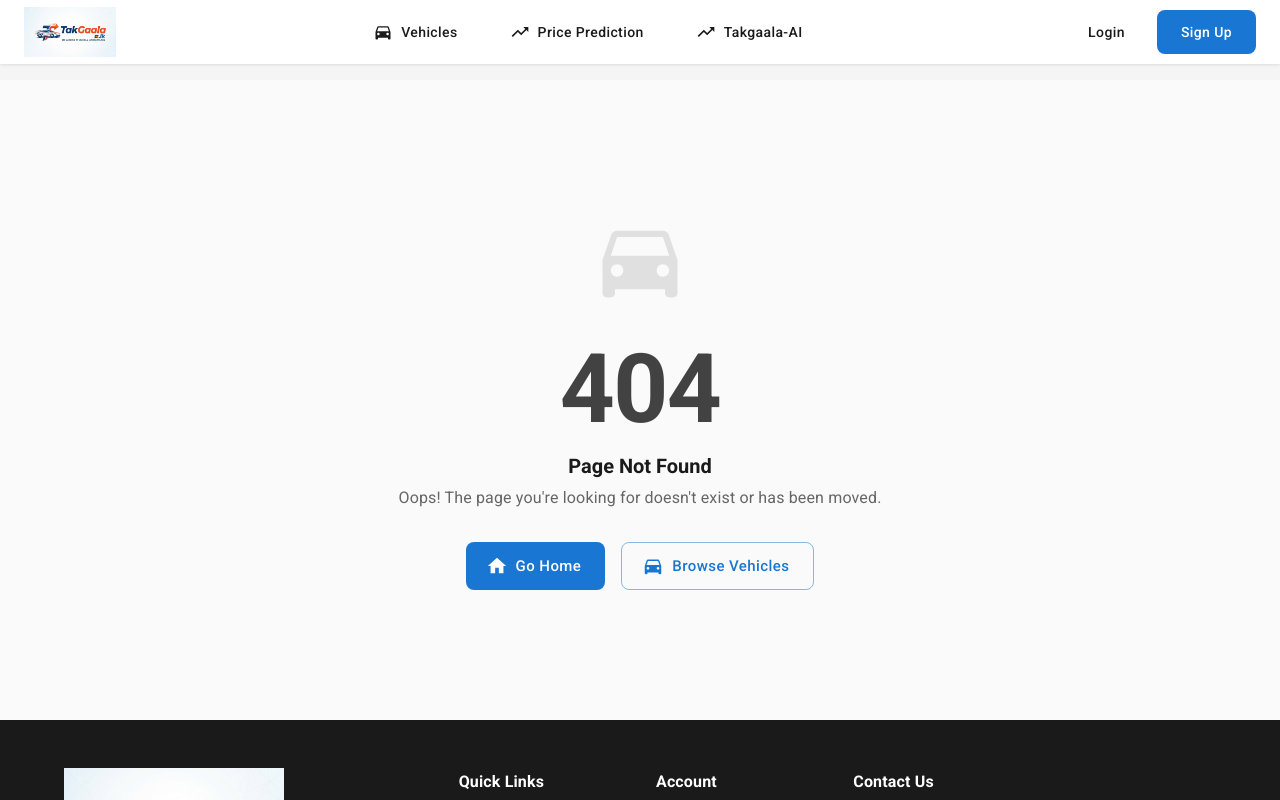
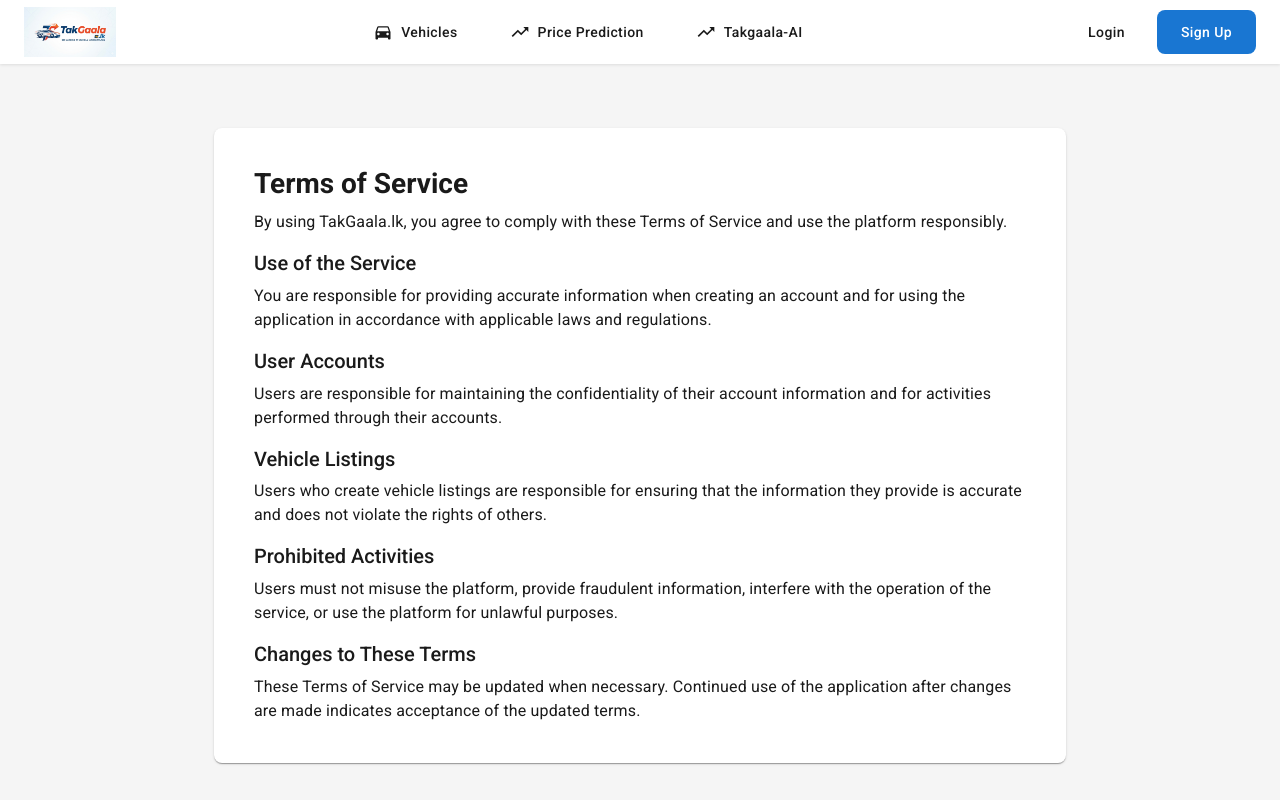
Before and after one commit to eranjanaWR/ivser, a React (Create React App) app in the folder SmartAutoHub/frontend/: page /terms-of-service in a window 1280 px wide. Shown: the top 800 px of the page. Built offline with nearby package versions, Linux system fonts and the light colour scheme.

Commit message:
Add privacy policy and terms of service pages

```diff
--- a/SmartAutoHub/frontend/src/App.js
+++ b/SmartAutoHub/frontend/src/App.js
@@ -43,6 +43,8 @@ import WishlistPage from './pages/WishlistPage';
 import Admin1Dashboard from './pages/Admin1Dashboard';
 import Admin2Dashboard from './pages/Admin2Dashboard';
 import BoostAdPage from './pages/BoostAdPage';
+import PrivacyPolicyPage from './pages/PrivacyPolicyPage';
+import TermsOfServicePage from './pages/TermsOfServicePage';
 import PremiumPostsPage from './pages/PremiumPostsPage';
 import AdvertisePackagesPage from './pages/AdvertisePackagesPage';
 import FinancialAidsPage from './pages/FinancialAidsPage';
@@ -233,6 +235,8 @@ function App() {
                 <Route path="/advertise-packages" element={<AdvertisePackagesPage />} />
                 <Route path="/financial-aids" element={<FinancialAidsPage />} />
                 <Route path="/takgaala-ai" element={<TakgaalaAIPage />} />
+                <Route path="/privacy-policy" element={<PrivacyPolicyPage />} />
+                <Route path="/terms-of-service" element={<TermsOfServicePage />} />
 
                 {/* Protected Routes */}
                 <Route path="/verification" element={
--- a/SmartAutoHub/frontend/src/components/common/Footer.js
+++ b/SmartAutoHub/frontend/src/components/common/Footer.js
@@ -145,7 +145,7 @@ const Footer = () => {
           <Box sx={{ display: 'flex', gap: 2 }}>
             <Typography
               component="a"
-              href="#"
+              href="/privacy-policy"
               variant="body2"
               sx={{ color: 'grey.500', textDecoration: 'none', '&:hover': { color: 'white' } }}
             >
@@ -153,7 +153,7 @@ const Footer = () => {
             </Typography>
             <Typography
               component="a"
-              href="#"
+              href="/terms-of-service"
               variant="body2"
               sx={{ color: 'grey.500', textDecoration: 'none', '&:hover': { color: 'white' } }}
             >
--- /dev/null
+++ b/SmartAutoHub/frontend/src/pages/PrivacyPolicyPage.js
@@ -0,0 +1,57 @@
+import React from 'react';
+import { Box, Container, Typography, Paper } from '@mui/material';
+
+const PrivacyPolicyPage = () => {
+  return (
+    <Box sx={{ py: 6, bgcolor: '#f5f5f5', minHeight: '80vh' }}>
+      <Container maxWidth="md">
+        <Paper sx={{ p: { xs: 3, md: 5 } }}>
+          <Typography variant="h3" component="h1" gutterBottom>
+            Privacy Policy
+          </Typography>
+
+          <Typography variant="body1" paragraph>
+            At TakGaala.lk, we respect your privacy and are committed to
+            protecting your personal information.
+          </Typography>
+
+          <Typography variant="h5" gutterBottom>
+            Information We Collect
+          </Typography>
+          <Typography variant="body1" paragraph>
+            We may collect information such as your name, email address,
+            contact details, account information, and information related to
+            vehicles and services you use through our platform.
+          </Typography>
+
+          <Typography variant="h5" gutterBottom>
+            How We Use Your Information
+          </Typography>
+          <Typography variant="body1" paragraph>
+            Your information may be used to provide and improve our services,
+            manage your account, process requests, communicate with you, and
+            maintain the security of the application.
+          </Typography>
+
+          <Typography variant="h5" gutterBottom>
+            Data Protection
+          </Typography>
+          <Typography variant="body1" paragraph>
+            We take reasonable measures to protect your personal information
+            from unauthorized access, alteration, disclosure, or destruction.
+          </Typography>
+
+          <Typography variant="h5" gutterBottom>
+            Contact Us
+          </Typography>
+          <Typography variant="body1">
+            If you have questions about this Privacy Policy, please contact
+            the application administration team.
+          </Typography>
+        </Paper>
+      </Container>
+    </Box>
+  );
+};
+
+export default PrivacyPolicyPage;
--- /dev/null
+++ b/SmartAutoHub/frontend/src/pages/TermsOfServicePage.js
@@ -0,0 +1,68 @@
+import React from 'react';
+import { Box, Container, Typography, Paper } from '@mui/material';
+
+const TermsOfServicePage = () => {
+  return (
+    <Box sx={{ py: 6, bgcolor: '#f5f5f5', minHeight: '80vh' }}>
+      <Container maxWidth="md">
+        <Paper sx={{ p: { xs: 3, md: 5 } }}>
+          <Typography variant="h3" component="h1" gutterBottom>
+            Terms of Service
+          </Typography>
+
+          <Typography variant="body1" paragraph>
+            By using TakGaala.lk, you agree to comply with these Terms of
+            Service and use the platform responsibly.
+          </Typography>
+
+          <Typography variant="h5" gutterBottom>
+            Use of the Service
+          </Typography>
+          <Typography variant="body1" paragraph>
+            You are responsible for providing accurate information when
+            creating an account and for using the application in accordance
+            with applicable laws and regulations.
+          </Typography>
+
+          <Typography variant="h5" gutterBottom>
+            User Accounts
+          </Typography>
+          <Typography variant="body1" paragraph>
+            Users are responsible for maintaining the confidentiality of their
+            account information and for activities performed through their
+            accounts.
+          </Typography>
+
+          <Typography variant="h5" gutterBottom>
+            Vehicle Listings
+          </Typography>
+          <Typography variant="body1" paragraph>
+            Users who create vehicle listings are responsible for ensuring that
+            the information they provide is accurate and does not violate the
+            rights of others.
+          </Typography>
+
+          <Typography variant="h5" gutterBottom>
+            Prohibited Activities
+          </Typography>
+          <Typography variant="body1" paragraph>
+            Users must not misuse the platform, provide fraudulent information,
+            interfere with the operation of the service, or use the platform
+            for unlawful purposes.
+          </Typography>
+
+          <Typography variant="h5" gutterBottom>
+            Changes to These Terms
+          </Typography>
+          <Typography variant="body1">
+            These Terms of Service may be updated when necessary. Continued use
+            of the application after changes are made indicates acceptance of
+            the updated terms.
+          </Typography>
+        </Paper>
+      </Container>
+    </Box>
+  );
+};
+
+export default TermsOfServicePage;
```
